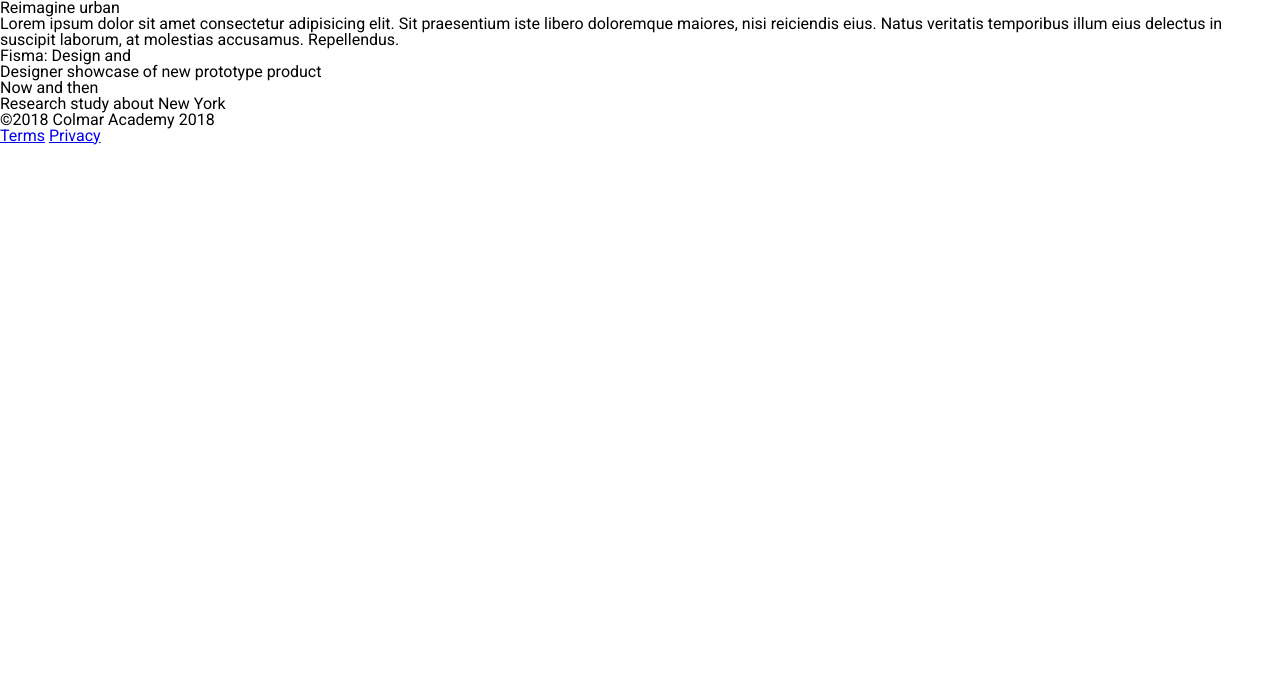
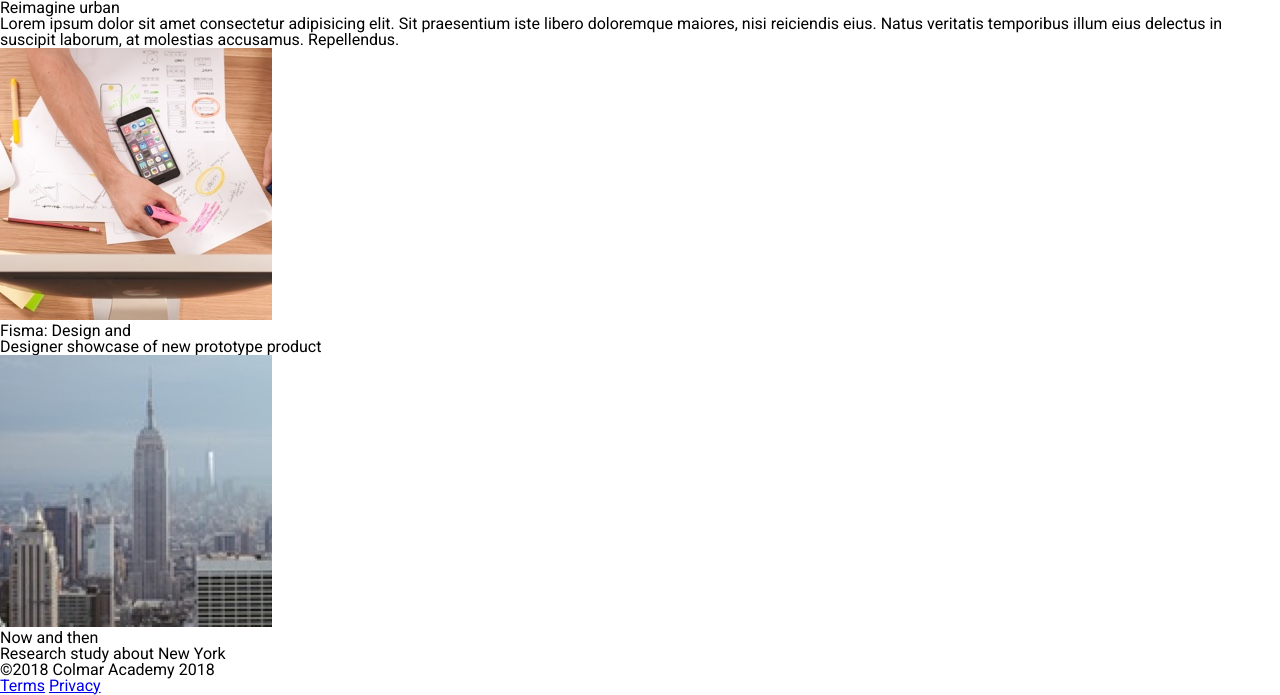
Before and after one commit to akkly/colmar_academy, a plain HTML site: page index.html in a window 1280 px wide. Shown: the part 1903-2598 px from the top of the page. Before the commit the page ends 2048 px from the top, so only its background shows below. Drawn offline with Linux system fonts and the light colour scheme.

Commit message:
Fifth Commit

```diff
--- a/index.html
+++ b/index.html
@@ -180,11 +180,13 @@
             <p>Lorem ipsum dolor sit amet consectetur adipisicing elit. Sit praesentium iste libero doloremque maiores, nisi reiciendis eius. Natus veritatis temporibus illum eius delectus in suscipit laborum, at molestias accusamus. Repellendus.</p>
         </div>
         <div>
+            <img src="./resources/images/thesis-fisma.jpg" alt="">
             <h3>Fisma: Design and</h3>
             <p>Designer showcase of new prototype product</p>
 
         </div>
         <div>
+            <img src="./resources/images/thesis-now-and-then.jpg" alt="">
             <h3>Now and then</h3>
             <p>Research study about New York</p>
         </div>
```
